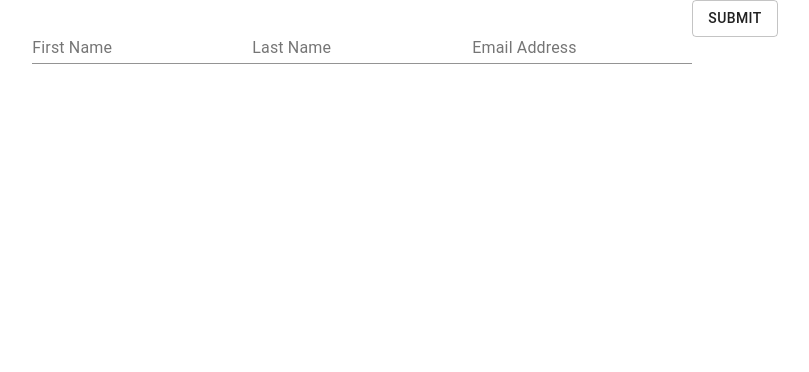
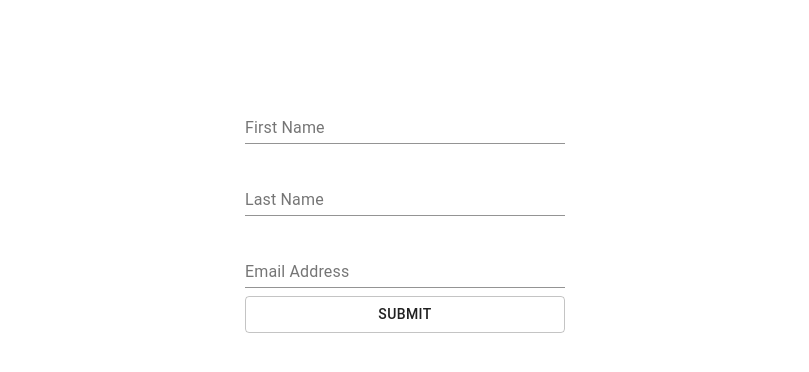
Before and after one commit to VirginiaWu11/43_0_1_mui_formik_yup, a React (Create React App) app: page / in a window 1280 px wide. Shown: the top 372 px of the page, without its empty margins (235-1044 px from the left). Built offline with nearby package versions, Linux system fonts and the light colour scheme.

Commit message:
center form

```diff
--- a/src/App.css
+++ b/src/App.css
@@ -2,9 +2,11 @@
   text-align: center;
 }
 
-.App-logo {
-  height: 40vmin;
-  pointer-events: none;
+form {
+  display: flex;
+  flex-direction: column;
+  width: 20rem;
+  margin: 5rem auto;
 }
 
 @media (prefers-reduced-motion: no-preference) {
```
